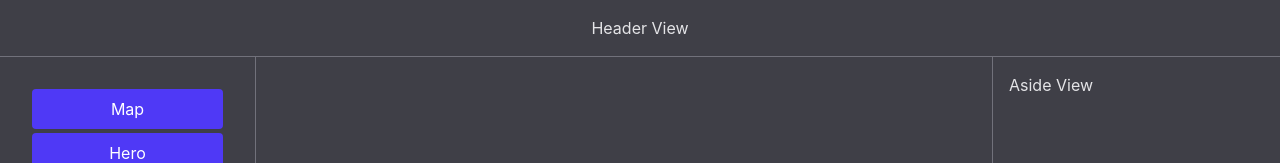
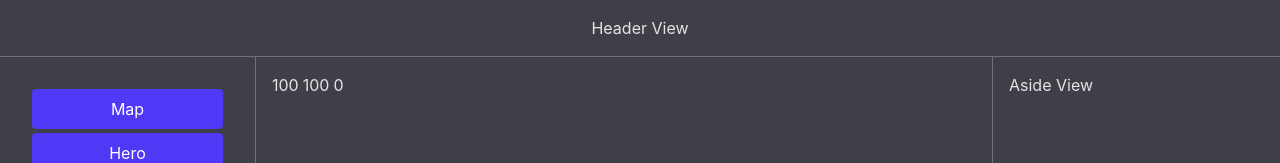
Before and after one commit to trudoholic/rogue-ts, a React (Vite) app: page / in a window 1280 px wide. Both pictures are taken after a click on the button "Hero". Shown: the top 163 px of the page. Built offline with nearby package versions, Linux system fonts and the light colour scheme.

Commit message:
useUnits

```diff
--- a/src/components/Layout.tsx
+++ b/src/components/Layout.tsx
@@ -3,6 +3,7 @@ import {useState} from "react"
 // import MainControls from "./MainControls"
 // import MainView from "./MainView"
 // import AsideView from "./AsideView"
+import UnitView from "./UnitView"
 import TileGrid from "./TileGrid"
 
 function Layout() {
@@ -30,7 +31,7 @@ function Layout() {
           <div className="w-full md:flex-1 order-1 md:order-2 p-4">
             {/*<MainView/>*/}
             {
-              "Map" === appMode? <TileGrid/>: null
+              "Map" === appMode? <TileGrid/>: <UnitView/>
             }
           </div>
 
--- /dev/null
+++ b/src/components/UnitView.tsx
@@ -0,0 +1,24 @@
+import {
+  useUnitsStore,
+} from "../store/useUnits"
+
+function UnitView() {
+  const units = useUnitsStore(s => s.units)
+
+  return (
+    <div className="flex flex-col gap-1">
+      {
+        units.map(unit => (
+          <div key={unit.id} className="flex gap-1">
+            <p>{unit.hp}</p>
+            <p>{unit.mp}</p>
+            <p>{unit.xp ?? 0}</p>
+          </div>
+        ))
+      }
+    </div>
+
+  )
+}
+
+export default UnitView
--- /dev/null
+++ b/src/store/useUnits.ts
@@ -0,0 +1,38 @@
+import { create } from 'zustand'
+
+type TUnit = {
+  id: number
+  mp: number
+  hp: number
+  xp?: number
+}
+
+const heroUnit: TUnit = {
+  id: 1,
+  mp: 100,
+  hp: 100,
+  xp: 0,
+}
+
+
+const unitList: TUnit[] = [heroUnit]
+
+const initialState = {
+  units: unitList,
+}
+
+type UnitsState = typeof initialState
+
+interface UnitsActions {
+  updateUnit: (idx: number, payload: Partial<TUnit>) => void
+}
+
+export const useUnitsStore = create<UnitsState & UnitsActions>(
+  (set) => ({
+    ...initialState,
+
+    updateUnit: (idx, payload) => set((state) => (
+      {units: state.units.map((p, i) => (idx === i? {...p, ...payload}: p))}
+    )),
+  })
+)
```
